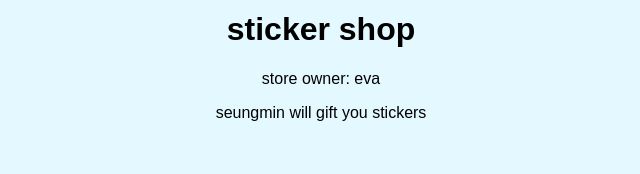
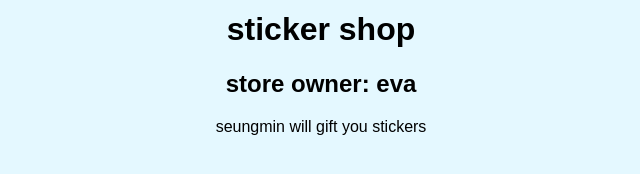
Before and after one commit to 30evaberry/-boba-drops_eva-zhao, a plain HTML site: page index.html in a window 1280 px wide. Shown: the part 172-346 px from the top of the page, without its empty margins (319-959 px from the left). Drawn offline with Linux system fonts and the light colour scheme.

Commit message:
Update index.html

```diff
--- a/index.html
+++ b/index.html
@@ -8,7 +8,7 @@
             src="https://i.pinimg.com/736x/5c/2a/46/5c2a46839d25cb77c7ab6eefa28f5b99.jpg"
         />
         <h1>sticker shop</h1>
-        <p>store owner: eva</p>
+        <h2>store owner: eva</h2>
         <p>seungmin will gift you stickers</p>
     </body>
 </html>
```
